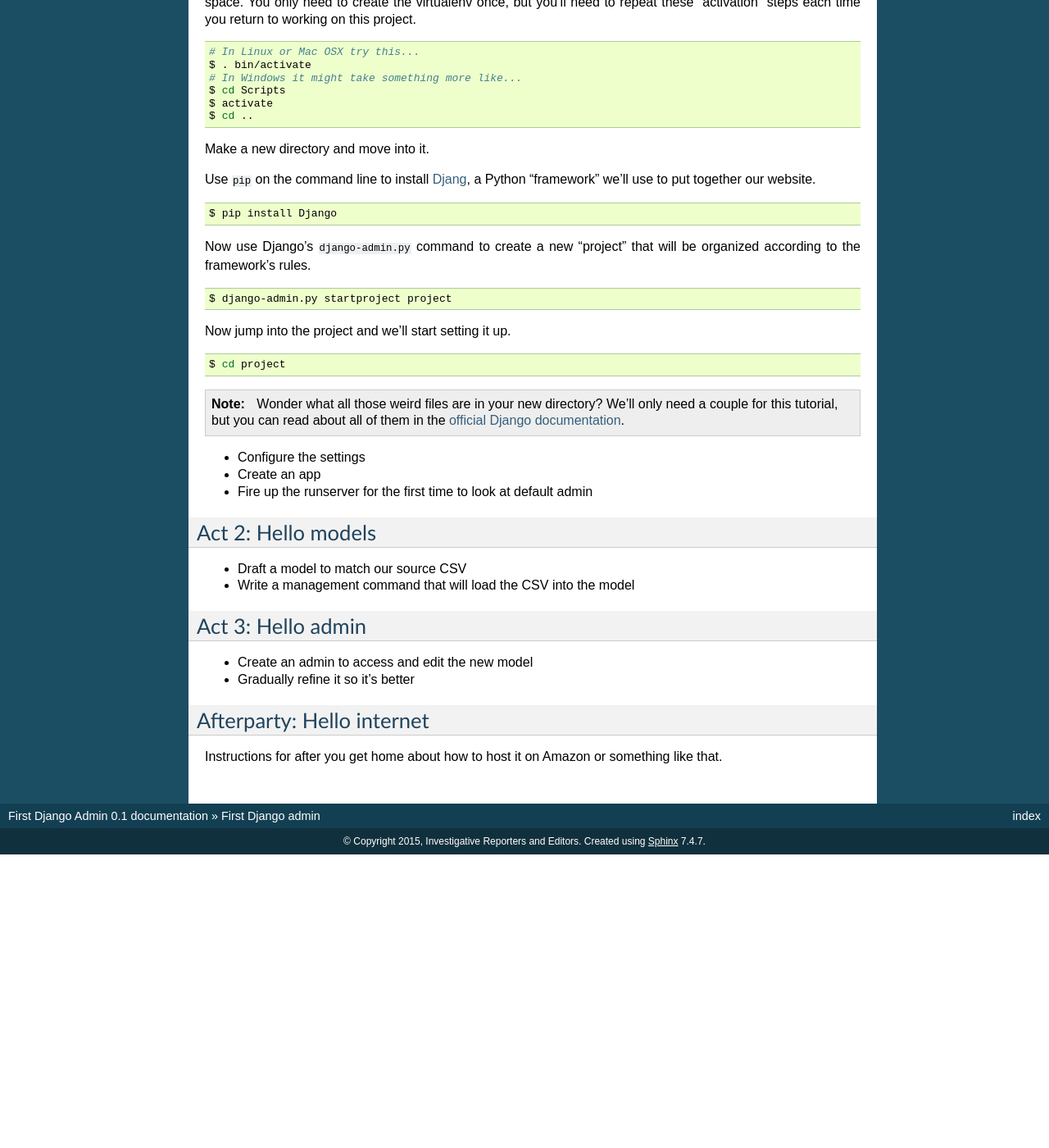
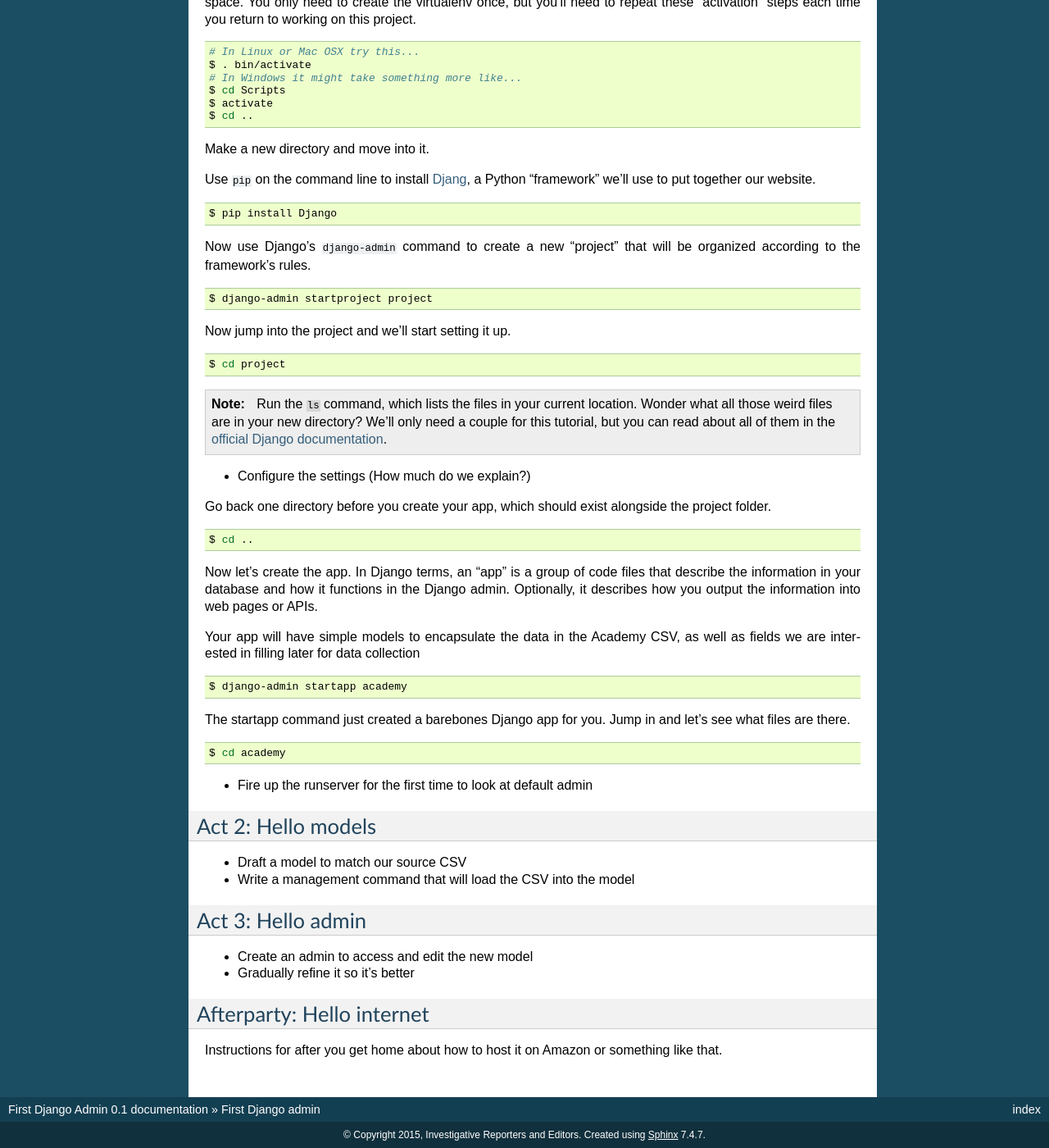
Before and after one commit to palewire/first-django-admin, a Sphinx documentation site: the page built from docs/index.rst, in a window 1280 px wide and 1400 px high, scrolled down 2665 px. Shown: the whole window at 82% size. Built offline with Sphinx 7.4.7, drawn with Linux system fonts in a browser that asks for light colours; before the commit the page ends 3707 px from its top, so only the background shows below that.

Commit message:
Added some startpp documentation

```diff
--- a/docs/index.rst
+++ b/docs/index.rst
@@ -201,11 +201,11 @@
 
     $ pip install Django
 
-Now use Django's ``django-admin.py`` command to create a new "project" that will be organized according to the framework's rules.
+Now use Django's ``django-admin`` command to create a new "project" that will be organized according to the framework's rules.
 
 .. code-block:: bash
 
-    $ django-admin.py startproject project
+    $ django-admin startproject project
 
 Now jump into the project and we'll start setting it up.
 
@@ -215,10 +215,30 @@
 
 .. note::
 
-    Wonder what all those weird files are in your new directory? We'll only need a couple for this tutorial, but you can read about all of them in the `official Django documentation <https://docs.djangoproject.com/en/1.7/intro/tutorial01/#creating-a-project>`_.
+    Run the ``ls`` command, which lists the files in your current location. Wonder what all those weird files are in your new directory? We'll only need a couple for this tutorial, but you can read about all of them in the `official Django documentation <https://docs.djangoproject.com/en/1.7/intro/tutorial01/#creating-a-project>`_.
 
-- Configure the settings
-- Create an app
+- Configure the settings (How much do we explain?)
+
+Go back one directory before you create your app, which should exist alongside the project folder.
+
+.. code-block:: bash
+
+    $ cd ..
+
+Now let's create the app. In Django terms, an "app" is a group of code files that describe the information in your database and how it functions in the Django admin. Optionally, it describes how you output the information into web pages or APIs.
+
+Your app will have simple models to encapsulate the data in the Academy CSV, as well as fields we are interested in filling later for data collection
+
+.. code-block:: bash
+
+   $ django-admin startapp academy
+
+The startapp command just created a barebones Django app for you. Jump in and let's see what files are there.
+
+.. code-block:: bash
+
+    $ cd academy
+
 - Fire up the runserver for the first time to look at default admin
 
 Act 2: Hello models
```
Also changed, not shown: 5 other files.
